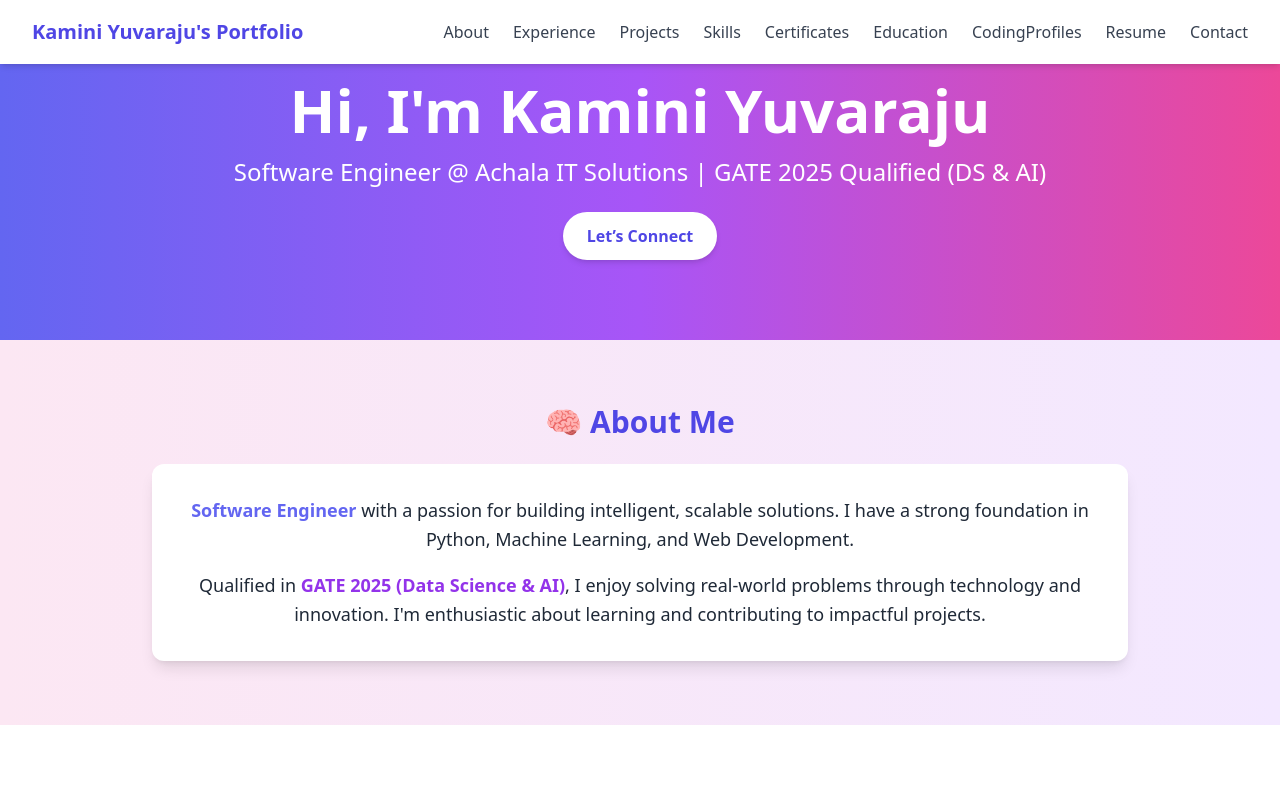
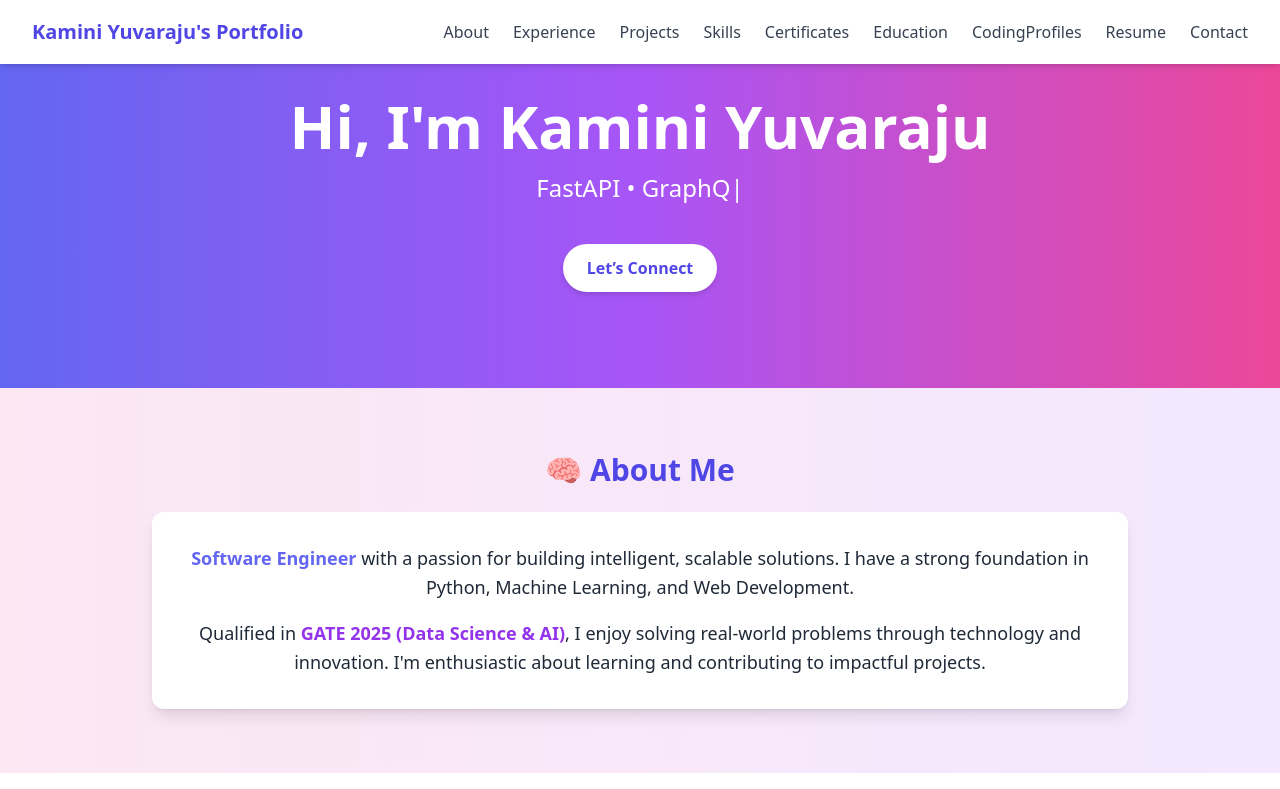
Before and after one commit to kaminiyuvaraju/kaminiyuvaraju, a React (Create React App) app: page / in a window 1280 px wide. Shown: the top 789 px of the page. Built offline with nearby package versions, Linux system fonts and the light colour scheme; the HTML template or start-up script is replaced by a standard one.

Commit message:
Hero Section Enhanced

```diff
--- a/src/components/Hero.js
+++ b/src/components/Hero.js
@@ -1,10 +1,11 @@
 import React from "react";
 import { motion } from "framer-motion";
+import { TypeAnimation } from "react-type-animation";
 
 const Hero = () => {
   return (
     <motion.section
-      className="bg-gradient-to-r from-indigo-500 via-purple-500 to-pink-500 text-white py-20 shadow-lg"
+      className="bg-gradient-to-r from-indigo-500 via-purple-500 to-pink-500 text-white py-24 shadow-lg"
       initial={{ opacity: 0 }}
       animate={{ opacity: 1 }}
       transition={{ duration: 1 }}
@@ -19,14 +20,26 @@ const Hero = () => {
           Hi, I'm Kamini Yuvaraju
         </motion.h1>
 
-        <motion.p
-          className="text-xl md:text-2xl font-medium mb-6"
+        <motion.div
+          className="text-xl md:text-2xl font-medium mb-8 h-[40px]"
           initial={{ opacity: 0, y: 30 }}
           animate={{ opacity: 1, y: 0 }}
           transition={{ duration: 0.8, delay: 0.4 }}
         >
-        Software Engineer @ Achala IT Solutions | GATE 2025 Qualified (DS & AI)
-        </motion.p>
+          <TypeAnimation
+            sequence={[
+              "Software Engineer @ Achala IT Solutions",
+              2000,
+              "FastAPI • GraphQL • MongoDB",
+              2000,
+              "GATE 2025 Qualified (DS & AI)",
+              2000,
+            ]}
+            wrapper="span"
+            speed={50}
+            repeat={Infinity}
+          />
+        </motion.div>
 
         <motion.a
           href="#contact"
```
